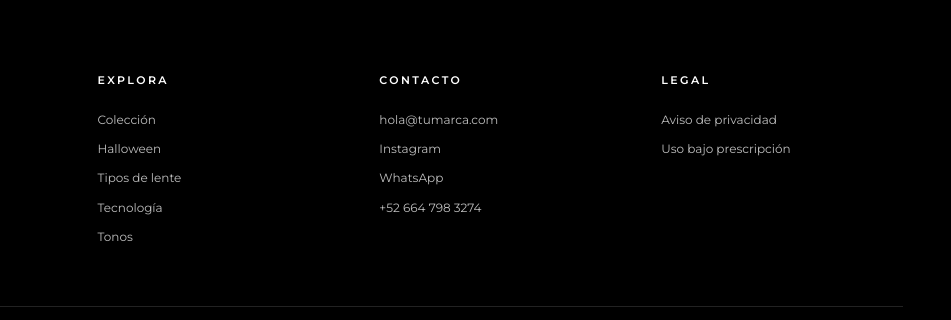
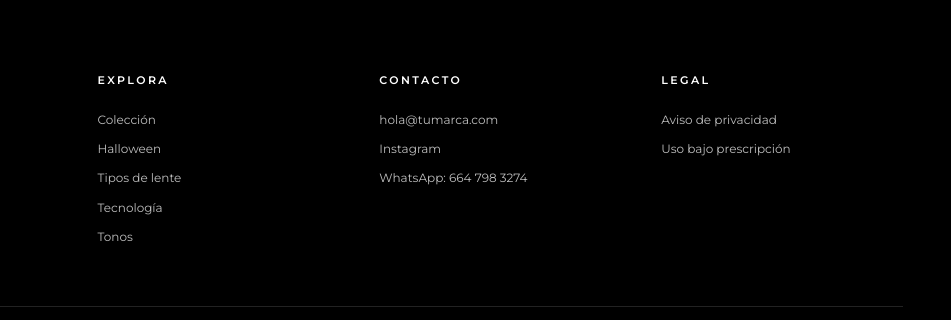
Before and after one commit to TBSRADIAL/Lentesnadia, a plain HTML site: page index.html in a window 1280 px wide. Shown: the part 5995-6315 px from the top of the page, 329-1280 px from the left. Drawn offline with nearby package versions, Linux system fonts and the light colour scheme.

Commit message:
Version1.7

```diff
--- a/index.html
+++ b/index.html
@@ -229,7 +229,7 @@
         </div>
       </div>
       <div><h5>Explora</h5><ul><li><a href="#coleccion">Colección</a></li><li><a href="#halloween">Halloween</a></li><li><a href="#tipos">Tipos de lente</a></li><li><a href="#tecnologia">Tecnología</a></li><li><a href="#tonos">Tonos</a></li></ul></div>
-      <div><h5>Contacto</h5><ul><li><a href="mailto:hola@tumarca.com">hola@tumarca.com</a></li><li><a href="https://www.instagram.com/nadialentesdecontacto.mx/" target="_blank" rel="noopener">Instagram</a></li><li><a href="https://wa.me/526647983274" target="_blank" rel="noopener">WhatsApp</a></li><li><a href="tel:+526647983274">+52 664 798 3274</a></li></ul></div>
+      <div><h5>Contacto</h5><ul><li><a href="mailto:hola@tumarca.com">hola@tumarca.com</a></li><li><a href="https://www.instagram.com/nadialentesdecontacto.mx/" target="_blank" rel="noopener">Instagram</a></li><li><a href="https://wa.me/526647983274" target="_blank" rel="noopener" aria-label="Escríbenos por WhatsApp al +52 664 798 3274">WhatsApp: 664 798 3274</a></li></ul></div>
       <div><h5>Legal</h5><ul><li><a href="#">Aviso de privacidad</a></li><li><a href="#">Uso bajo prescripción</a></li></ul></div>
     </div>
     <div class="footer-bajo">
```
